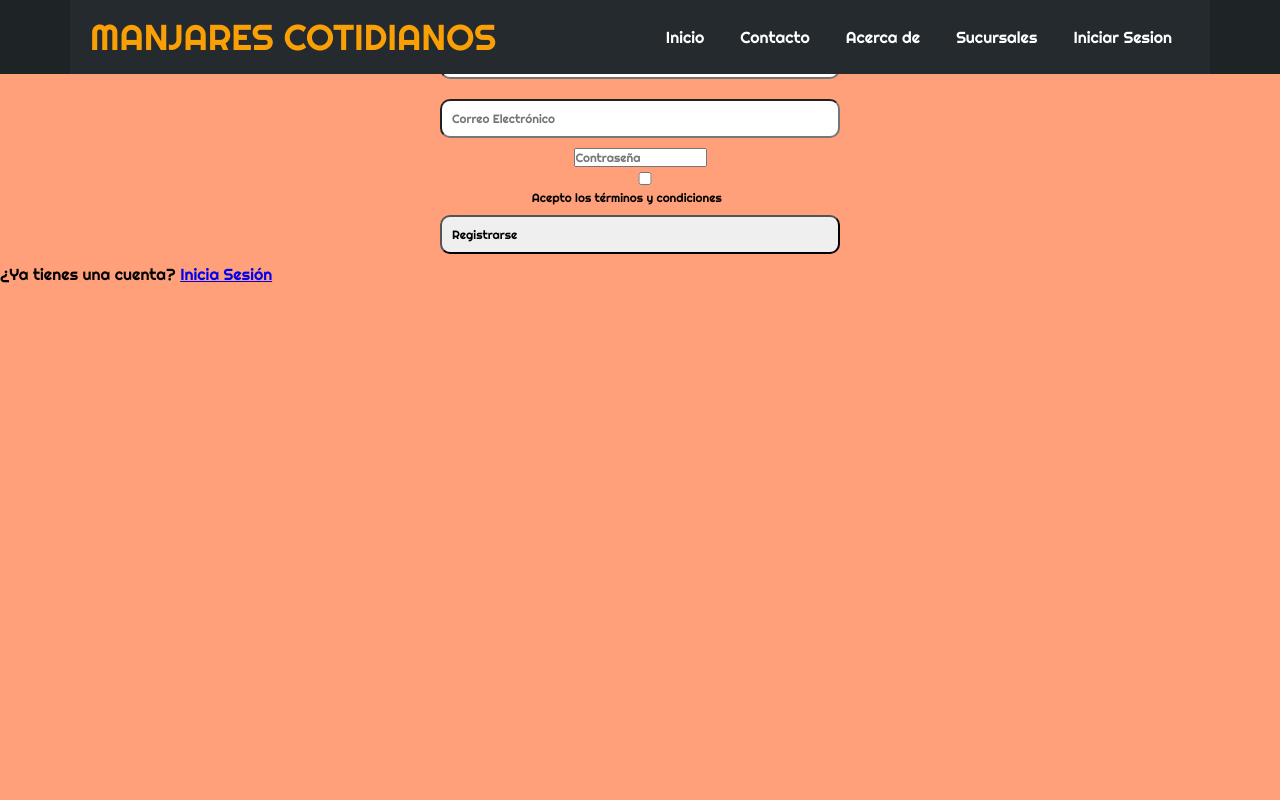
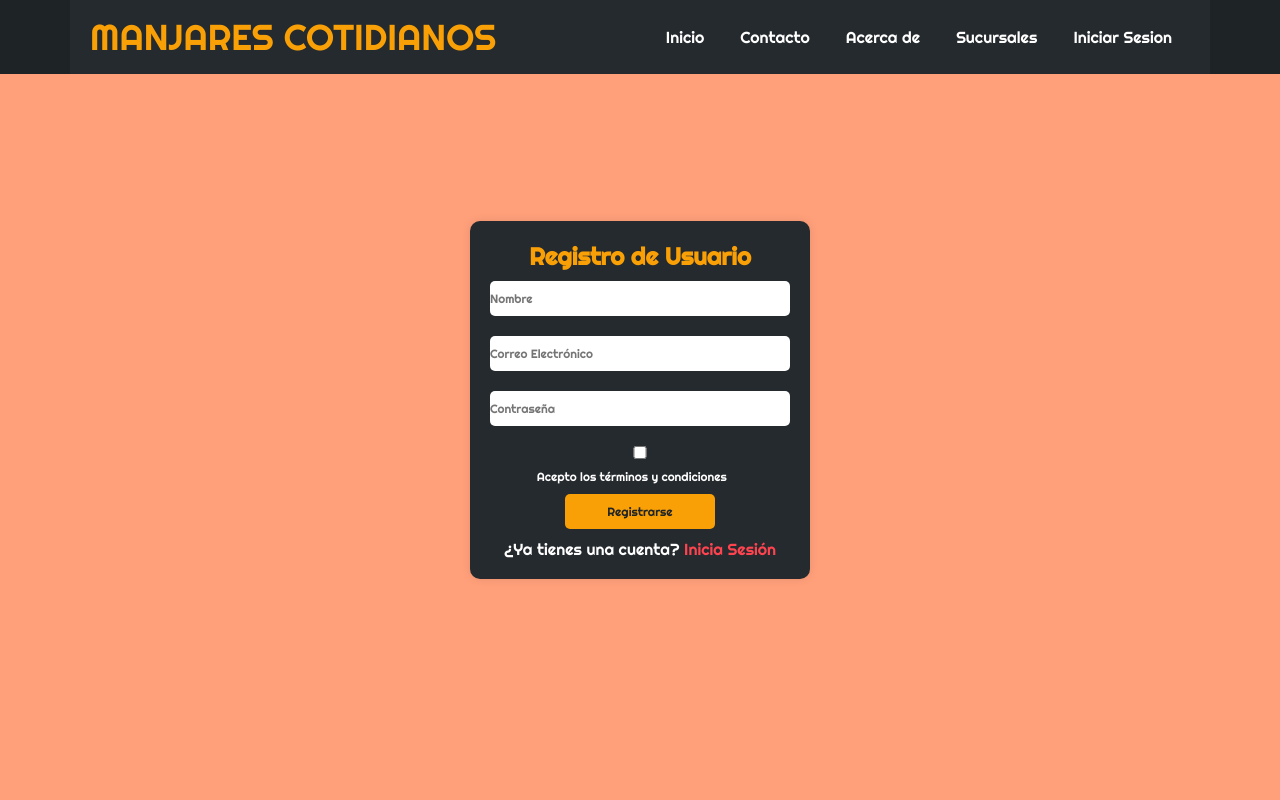
Before and after one commit to Perduracion/perduracion.github.io, a Flask app: page /register in a window 1280 px wide. Run offline with Flask 3, Linux system fonts and the light colour scheme; some libraries are stand-ins or nearby versions.

```diff
--- a/index.py
+++ b/index.py
@@ -88,7 +88,7 @@ def add_user():
         name_exists = cur.execute('SELECT * FROM USER WHERE USER_NAME = %s', [name])
         mail_exists = cur.execute('SELECT * FROM USER WHERE USER_MAIL = %s', [email])
         if name_exists:  # Corrección del chequeo de resultado de la consulta
-            flash('El usuario ingresado ya existe en el sistema, por favor ingrese otro!')  # el usuario debe ser unico
+            flash('El usuario ya existe, intente con otro!')  # el usuario debe ser unico
         elif mail_exists:
             flash('El mail ya se encuentra registrado!')  # el mail debe ser unico
         else:
--- a/static/css/style.css
+++ b/static/css/style.css
@@ -16,18 +16,27 @@
     font-family: 'Righteous', sans-serif;
 }
 
-header{
+header {
     background-color: var(--third-color);
     color: white;
     margin-top: auto;
     margin-bottom: auto;
 }
 
+
 body {
+    margin: 0;
+    padding: 0;
+    font-family: Arial, sans-serif;
     background-color: #FFA07A;
+    color: var(--secondary-color);
+    display: flex;
+    justify-content: center;
+    align-items: center;
+    height: 100vh;
 }
 
-h1{
+h1 {
     text-align: center;
     animation: titulo 1s ease-in 1;
     text-decoration: none;
@@ -99,17 +108,21 @@ h1{
     height: 20px;
 }
 
-nav{
+nav {
     animation: menu 250ms ease-in 1;
 }
 
 @keyframes sloganZoom {
-    from{transform: scale(0);}
+    from {
+        transform: scale(0);
+    }
 
-    to{transform: scale(1);}
+    to {
+        transform: scale(1);
+    }
 }
 
-#slogan{
+#slogan {
     text-align: center;
     font-size: 20px;
     animation: sloganZoom 1s ease-in 1 forwards;
@@ -138,7 +151,8 @@ nav{
 }
 
 @media screen and (max-width: 980px) {
-        /* Mostrar el botón del menú y ocultar la lista de navegación en pantallas pequeñas */
+
+    /* Mostrar el botón del menú y ocultar la lista de navegación en pantallas pequeñas */
     nav {
         display: none;
         max-width: 1000px
@@ -149,8 +163,10 @@ nav{
     }
 
     nav.responsive {
-        display: block; /* Mostrar el botón del menú en pantallas pequeñas */
-        cursor: pointer; /* Cambiar el cursor a un puntero para indicar que es interactivo */
+        display: block;
+        /* Mostrar el botón del menú en pantallas pequeñas */
+        cursor: pointer;
+        /* Cambiar el cursor a un puntero para indicar que es interactivo */
         position: absolute;
         right: 0;
         top: 75px;
@@ -179,7 +195,8 @@ table {
 }
 
 /* Apply this CSS to the table's th and td elements */
-th, td {
+th,
+td {
     border: 1px solid #ddd;
     padding: 8px;
 }
@@ -211,7 +228,7 @@ thead {
 }
 
 table td,
-table th{
+table th {
     border-collapse: var(--primary-color);
     border-spacing: 10px;
     border: #FF4500 1px solid;
@@ -377,8 +394,10 @@ main {
 .iframe-wrapper {
     position: relative;
     overflow: hidden;
-    padding-bottom: 56.25%; /* Proporción 16:9 (dividir 9 por 16 y multiplicar por 100) */
-    margin-bottom: 20px; /* Espacio entre iframes */
+    padding-bottom: 56.25%;
+    /* Proporción 16:9 (dividir 9 por 16 y multiplicar por 100) */
+    margin-bottom: 20px;
+    /* Espacio entre iframes */
 }
 
 iframe {
@@ -389,7 +408,7 @@ iframe {
     height: 100%;
 }
 
-.consejo{
+.consejo {
     text-align: center;
     font-size: 12px;
     border: 1px solid black;
@@ -399,15 +418,15 @@ iframe {
     color: black;
 }
 
-footer{
+footer {
     position: fixed;
-    color : black;
+    color: black;
     /* padding-top: 50px;*/
     text-align: center;
     background-color: var(--fourth-color);
     left: 0px;
     bottom: 0px;
-    width:100%;
+    width: 100%;
     height: 50px;
     overflow: hidden;
 }
@@ -426,11 +445,12 @@ footer .social-media a {
     transition: .3s;
 }
 
-footer, .social-media a:hover {
+footer,
+.social-media a:hover {
     text-align: center;
     text-decoration: none;
     background-color: #FF4500;
-    color:blue;
+    color: blue;
     margin-top: 10px;
     opacity: 70%;
     transition: color 0.3s ease-in-out;
@@ -444,23 +464,45 @@ footer, .social-media a:hover {
 
 @media screen and (max-width: 768px) {
     .iframe-wrapper {
-        flex-direction: row; /* Cambiar a fila en pantallas más pequeñas */
-        flex-wrap: wrap; /* Permitir que los iframes se envuelvan en pantallas pequeñas */
-        padding-bottom: 75%; /* Por ejemplo, para cambiar la relación de aspecto en pantallas más pequeñas */
+        flex-direction: row;
+        /* Cambiar a fila en pantallas más pequeñas */
+        flex-wrap: wrap;
+        /* Permitir que los iframes se envuelvan en pantallas pequeñas */
+        padding-bottom: 75%;
+        /* Por ejemplo, para cambiar la relación de aspecto en pantallas más pequeñas */
         display: flex;
         justify-content: center;
         align-items: center;
         width: 100%;
         height: auto;
-        max-width: 400px; /* Ancho máximo para evitar desbordamiento */
-        margin-right: 10px; /* Espaciado entre los iframes */
+        max-width: 400px;
+        /* Ancho máximo para evitar desbordamiento */
+        margin-right: 10px;
+        /* Espaciado entre los iframes */
         margin-bottom: 10px;
     }
+
+    .receta .row {
+        display: block;
+    }
+
+    .receta .row .column {
+        width: fit-content;
+    }
+
+    .receta .row .column {
+        width: 90%;
+    }
+
+    .receta .row .right {
+        margin-left: 20px;
+    }
+
 
 }
 
 label,
-input{
+input {
     font-family: Righteous, sans-serif;
     font-size: 12px;
     text-align: left;
@@ -476,7 +518,7 @@ input[type=submit],
 input[type=reset],
 input[textarea],
 select,
-textarea{
+textarea {
     padding: 10px;
     margin: 10px;
     border-radius: 10px;
@@ -495,3 +537,55 @@ input[type=radio],
 input[type=checkbox] {
     margin: 5px;
 }
+
+/************************ lOGIN ******************************/
+
+
+.container {
+    background-color: var(--third-color);
+    padding: 20px;
+    border-radius: 10px;
+    box-shadow: 0 0 10px rgba(0, 0, 0, 0.1);
+    width: 300px;
+    text-align: center;
+}
+
+h2 {
+    color: var(--primary-color);
+}
+
+input[type="text"],
+input[type="email"],
+input[type="password"],
+input[type="submit"],
+input[type="checkbox"] {
+    width: 100%;
+    padding: 10px 0px 10px 0px;
+    margin: 10px 0;
+    border: none;
+    border-radius: 5px;
+    background-color: var(--secondary-color);
+    color: var(--third-color);
+}
+
+input[type="submit"] {
+    cursor: pointer;
+    background-color: var(--primary-color);
+    color: var(--background-color);
+    width: 50%;
+    text-align: center;
+}
+
+input[type="submit"]:hover {
+    color: var(--secondary-color);
+    background-color: var(--fourth-color);
+}
+
+.register-link {
+    color: var(--fourth-color);
+    text-decoration: none;
+}
+
+.register-link:hover {
+    text-decoration: underline;
+}
--- a/templates/register.html
+++ b/templates/register.html
@@ -6,6 +6,7 @@
     <meta name="viewport" content="width=device-width, initial-scale=1.0">
     <title>Registro de Usuario</title>
     <link rel="stylesheet" href="css/style.css">
+
 </head>
 <div class="header-container">
     <header>
@@ -28,9 +29,10 @@
 </div>
 
 <body>
+    <div class="register">
         {% with messages = get_flashed_messages() %}
         {% if messages %}
-    <ul class=flash>
+        <ul class="flash">
             {% for message in messages %}
             <li>{{ message }}</li>
             {% endfor %}
@@ -38,7 +40,7 @@
         {% endif %}
         {% endwith %}
         {% block body %}{% endblock %}
-    <div class="register">
+
         <div class="container">
             <h2>Registro de Usuario</h2>
             <form action="#" method="POST">
```
Also changed, not shown: src/database/manjar.db. Lines whose indentation alone changed are shown as unchanged.
